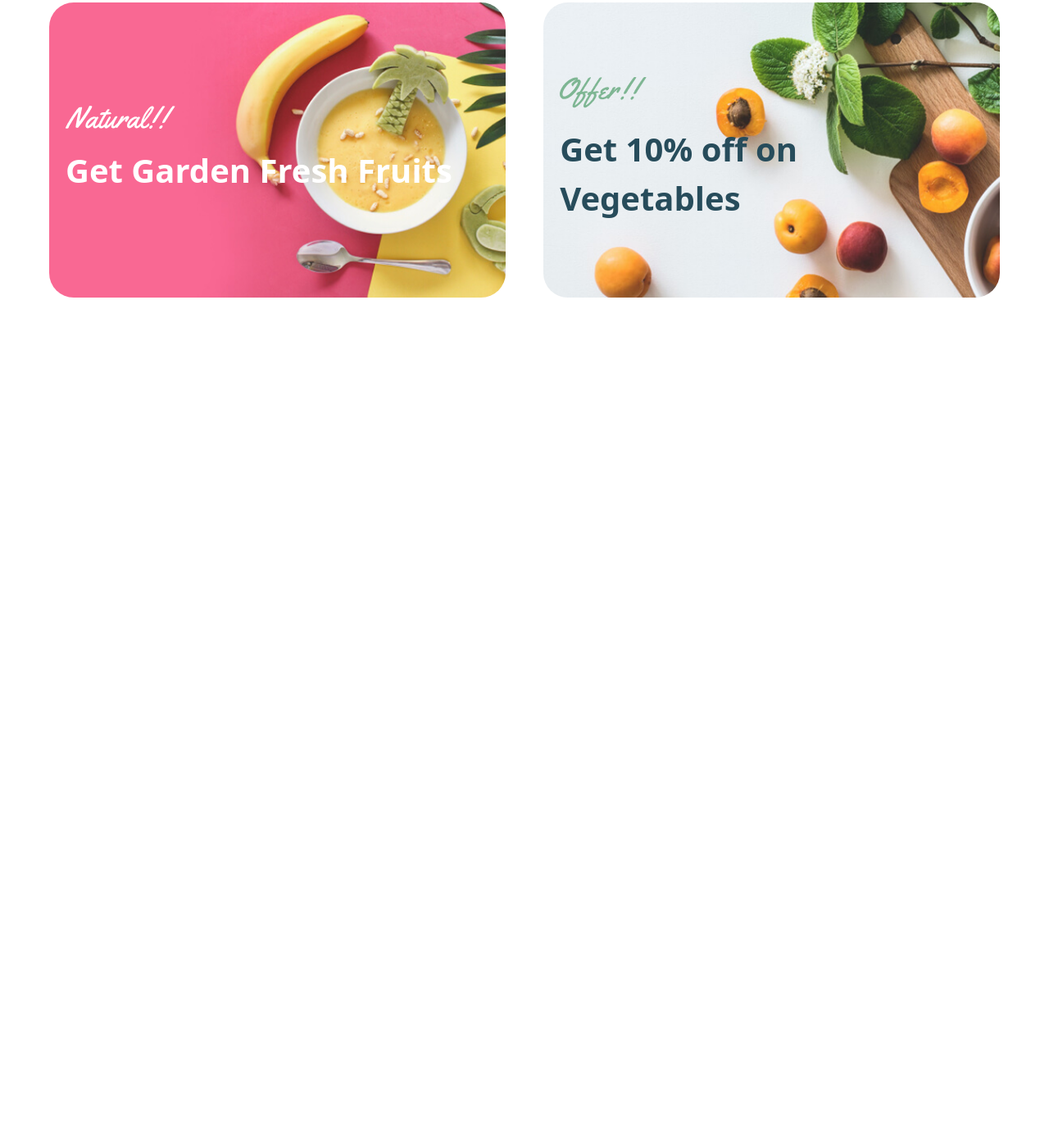
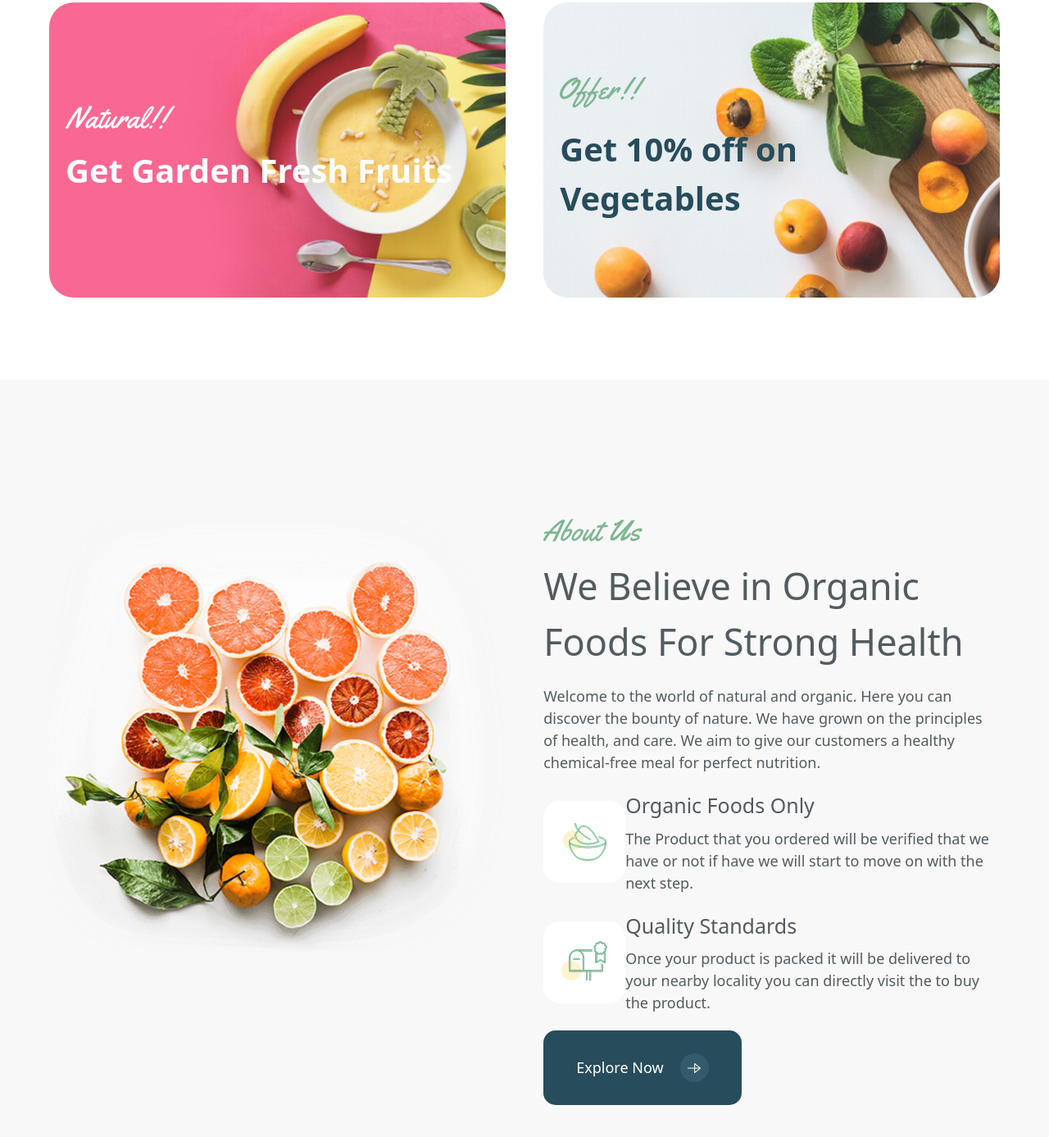
Before and after one commit to MuhammadRahmatulloev/Organick, a website: page src/index.html in a window 1280 px wide. Shown: the part 1047-2434 px from the top of the page at 82% size. Before the commit the page ends 1430 px from the top, so only its background shows below. Drawn offline with nearby package versions, Linux system fonts and the light colour scheme; files that its build step writes are made by us from their sources.

Commit message:
about-us-section created

```diff
--- a/src/index.html
+++ b/src/index.html
@@ -48,6 +48,40 @@
                 <h1 class="font-bold text-[40px] text-[#274C5B]">Get 10% off on Vegetables</h1>
             </div>
         </section>
+        <section class="w-full h-330 lg:h-250 mt-20 bg-[#F9F8F8] flex justify-center items-center">
+            <div class="max-w-300 h-[70%] p-5">
+                <div class="flex flex-col lg:flex-row justify-between">
+                    <div class="w-full h-[50%] lg:w-[48%] lg:h-full">
+                        <img class="w-full" src="./image/about-fon.png" alt="">
+                    </div>
+                    <div class="flex flex-col items-start gap-5 lg:w-[48%] lg:h-full">
+                        <img src="./image/txt4.png" alt="">
+                        <h1 class="text-[#525C60] text-[35px] lg:text-[45px]">We Believe in Organic Foods For Strong Health</h1>
+                        <p class="text-[#525C60] text-[14px] lg:text-[18px]">Welcome to the world of natural and organic. Here you can discover the bounty of nature. We have grown on the principles of health, and care. We aim to give our customers a healthy chemical-free meal for perfect nutrition.</p>
+                        <div class="flex items-center">
+                            <img src="./image/about1.png" alt="">
+                            <div class="flex flex-col gap-2">
+                                <h2 class="text-[#525C60] text-[18px] lg:text-[25px]">Organic Foods Only</h2>
+                                <p class="text-[#525C60] text-[14px] lg:text-[18px]">The Product that you ordered will be verified that we have or not if have we will start to move on with the next step.</p>
+                            </div>
+                        </div>
+                        <div class="flex items-center">
+                            <img src="./image/about2.png" alt="">
+                            <div class="flex flex-col gap-2">
+                                <h2 class="text-[#525C60] text-[18px] lg:text-[25px]">Quality Standards</h2>
+                                <p class="text-[#525C60] text-[14px] lg:text-[18px]">Once your product is packed it will be delivered to your nearby locality you can directly visit the to buy the product.</p>
+                            </div>
+                        </div>
+                         <button class="flex items-center justify-center gap-5 px-10 py-5 lg:10 lg:py-7 text-white text-[18px] bg-[#274C5B] rounded-[15px] cursor-pointer">
+                            Explore Now
+                            <div class="w-8.75 h-8.75 rounded-[50%] bg-[#335B6B] flex justify-center items-center">
+                                <img src="./image/arr.png" alt="">
+                            </div>
+                        </button>
+                    </div>
+                </div>
+            </div>
+        </section>
     </main>
 </body>
 </html>
```
Also changed, not shown: src/image/about-fon.png (added), src/image/about1.png (added), src/image/about2.png (added), src/image/txt4.png (added).
